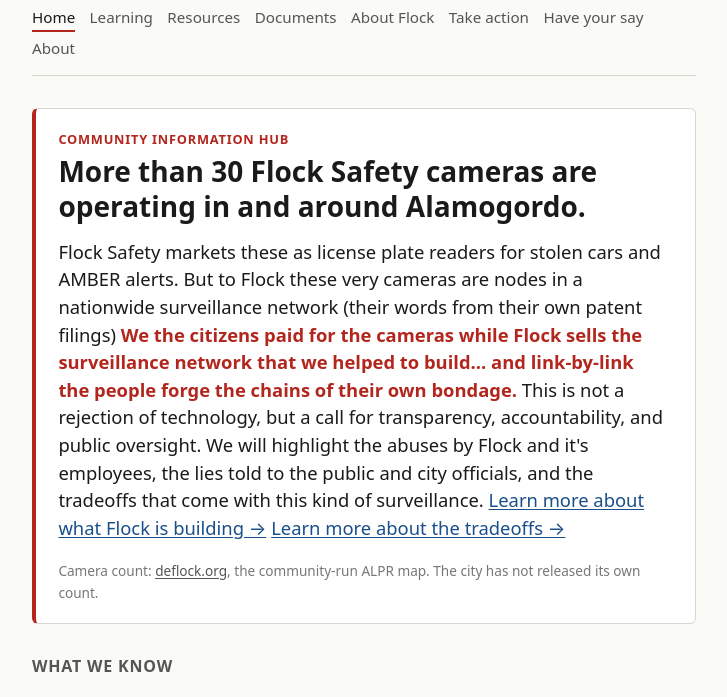
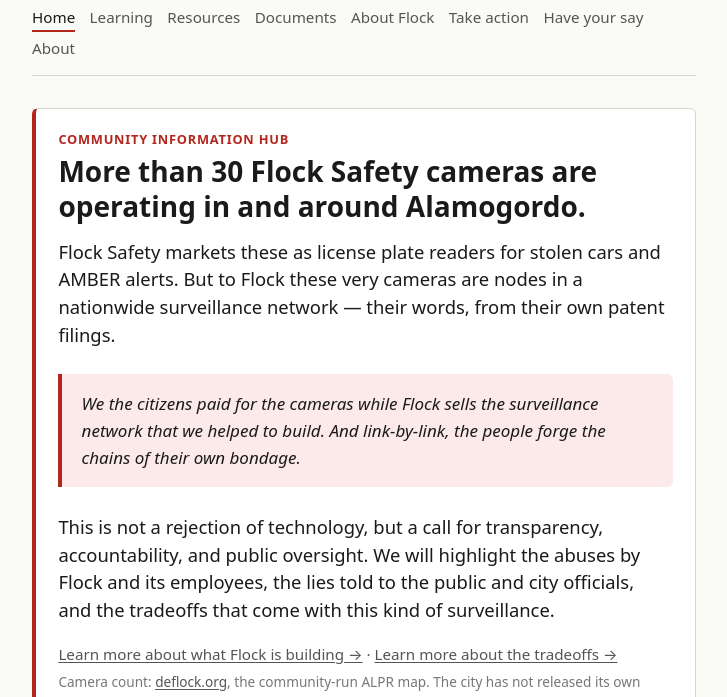
Before and after one commit to deflockalamo/deflockalamo-site, a plain HTML site: page index.html in a window 1280 px wide. Shown: the part 52-749 px from the top of the page, without its empty margins (276-1003 px from the left). Drawn offline with Linux system fonts and the light colour scheme; no server answers.

Commit message:
Home: separate the 'chains' quote into a callout block
Pulled the bold 'chains of their own bondage' line out of the lede
paragraph and into a .tradeoff callout, so the surrounding text has
room to breathe. Also:
- split the lede into three pieces (setup, quote, call-to-action)
- moved the two 'Learn more' links to their own quiet row below
- fixed lflock.html -> flock.html typo
- 'it's employees' -> 'its employees'

```diff
--- a/index.html
+++ b/index.html
@@ -112,6 +112,15 @@
       border: 0;
     }
 
+    /* "Learn more" link row after the hero text */
+    .next-links {
+      font-size: 0.95rem;
+      color: var(--fg-muted);
+      margin: 0.4rem 0 0;
+    }
+    .next-links a { color: var(--fg-muted); text-decoration: underline; }
+    .next-links a:hover { color: var(--accent); }
+
     /* "If you want to go further" 4-link strip */
     .next-steps {
       display: grid;
@@ -170,13 +179,27 @@
         <h1 id="hero-h">More than 30 Flock Safety cameras are operating in and around Alamogordo.</h1>
         <p class="lede">
           Flock Safety markets these as license plate readers for stolen cars and AMBER alerts.
-          But to Flock these very cameras are nodes in a nationwide surveillance network (their words from their own
-          patent filings) <strong>We the citizens paid for the cameras while Flock sells the surveillance network that
-          we helped to build... and link-by-link the people forge the chains of their own bondage.</strong>
-          This is not a rejection of technology, but a call for transparency, accountability, and public oversight.
-          We will highlight the abuses by Flock and it's employees, the lies told to the public and city officials,
-          and the tradeoffs that come with this kind of surveillance. <a href="lflock.html">Learn more about what
-            Flock is building &rarr;</a>
+          But to Flock these very cameras are nodes in a nationwide surveillance network
+          &mdash; their words, from their own patent filings.
+        </p>
+
+        <blockquote class="tradeoff">
+          <p>
+            We the citizens paid for the cameras while Flock sells the surveillance network
+            that we helped to build. And link-by-link, the people forge the chains of their own bondage.
+          </p>
+        </blockquote>
+
+        <p class="lede">
+          This is not a rejection of technology, but a call for transparency, accountability,
+          and public oversight. We will highlight the abuses by Flock and its employees,
+          the lies told to the public and city officials, and the tradeoffs that come with
+          this kind of surveillance.
+        </p>
+
+        <p class="next-links">
+          <a href="flock.html">Learn more about what Flock is building &rarr;</a>
+          &middot;
           <a href="tradeoff.html">Learn more about the tradeoffs &rarr;</a>
         </p>
         <p class="src-note">
```
